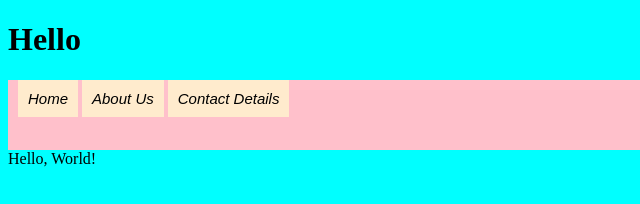
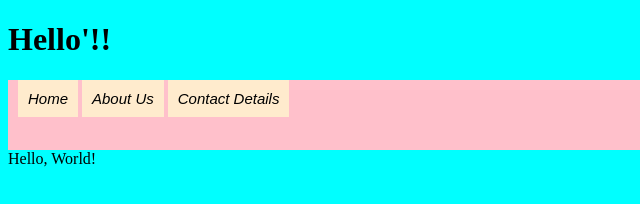
Before and after one commit to kandelsabina/Hello_Web, a plain HTML site: page hello.html in a window 1280 px wide. Shown: the full height of the page, 0-640 px from the left. Drawn offline with Linux system fonts and the light colour scheme.

Commit message:
updated hello.html

```diff
--- a/hello.html
+++ b/hello.html
@@ -32,7 +32,7 @@
 </style>
     </head>
     <body>
-        <h1>Hello</h1>
+        <h1>Hello'!!</h1>
         <div>
 
             <li>Home</li>
```
